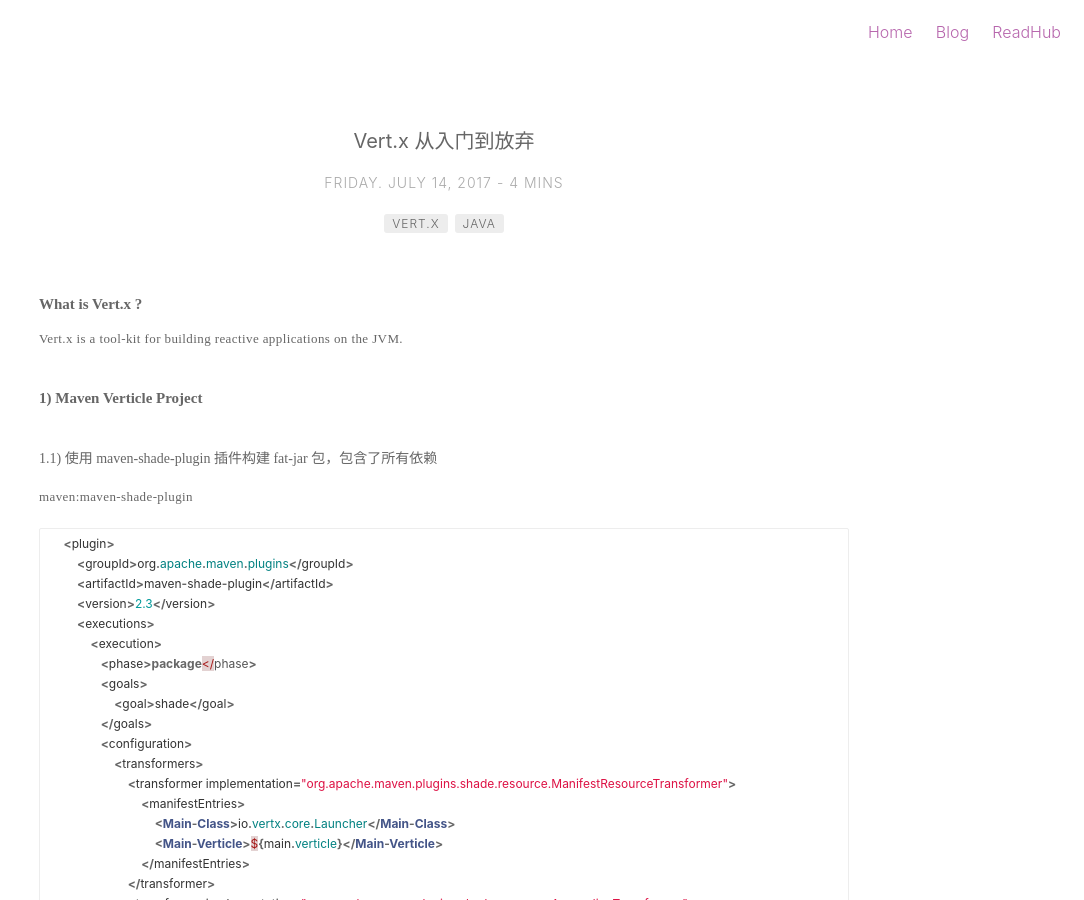
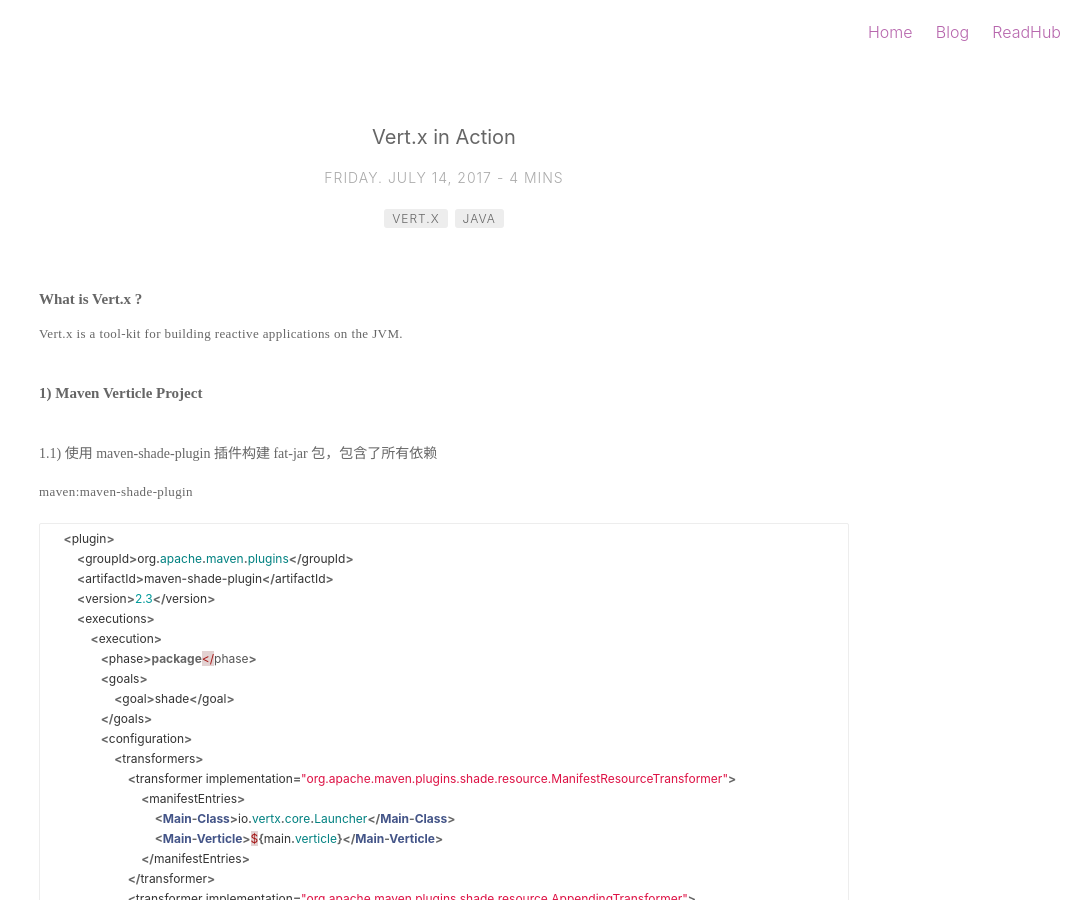
Before and after one commit to Jiangew/jiangew.github.io, a Jekyll site: the page built from _posts/2017-07-14-vert.x-started.md, in a window 1280 px wide and 900 px high. Shown: the whole window, without its empty margins (196-1280 px from the left). Built offline with Jekyll 4.4.1, drawn with Linux system fonts in a browser that asks for light colours; a file with an impossible date is left out.

Commit message:
polish name

```diff
--- a/_posts/2017-07-14-vert.x-started.md
+++ b/_posts/2017-07-14-vert.x-started.md
@@ -1,5 +1,5 @@
 ---
-title: "Vert.x 从入门到放弃"
+title: "Vert.x in Action"
 layout: post
 date: 2017-07-14 15:45
 image: /assets/images/markdown.jpg
```
